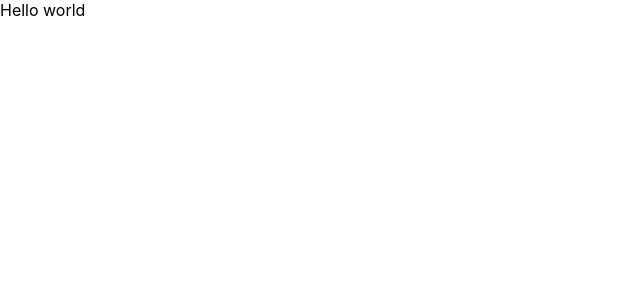
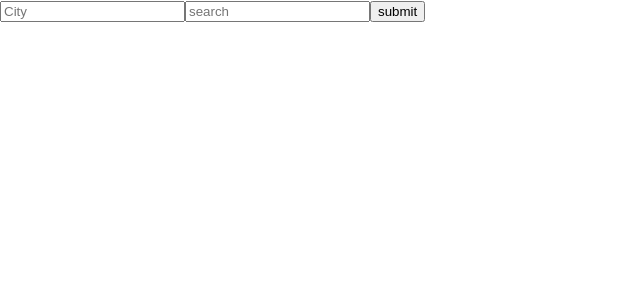
Before and after one commit to Salmankhancodes/FGI-Internal-Job-Portal, a React (Create React App) app in the folder Web App/frontend/: page / in a window 1280 px wide. Shown: the top 300 px of the page, without its empty margins (0-640 px from the left). Built offline with nearby package versions, Linux system fonts and the light colour scheme.

Commit message:
Added api to search and retrieve jobs by location.

```diff
--- a/Web App/frontend/src/App.js
+++ b/Web App/frontend/src/App.js
@@ -1,7 +1,9 @@
+import Feeds from './components/Feeds/Feeds'
 function App() {
   return (
     <div className='App'>
-      <>Hello world</>
+      <Feeds />
+      {/* <>Hello world</> */}
     </div>
   )
 }
--- a/Web App/frontend/src/components/Feeds/Feeds.jsx
+++ b/Web App/frontend/src/components/Feeds/Feeds.jsx
@@ -0,0 +1,116 @@
+import React, { useState } from 'react'
+import axios from 'axios'
+
+function Feeds() {
+  const [location, setLocation] = useState('')
+  const [search, setSearch] = useState('')
+  const [jobData, setJobData] = useState([])
+  const country="in"
+
+  let API_KEY = '3d3b4f0df0ffe00a90506fed37c05aa6'
+  let APP_ID = '36d1ac77'
+  let BASE_URL = 'https://api.adzuna.com/v1/api/jobs'
+  let BASE_PARAMS =
+    'search/1?&results_per_page=20&content-type=application/json'
+  const targetURL = `${BASE_URL}/${country.toLowerCase()}/${BASE_PARAMS}&app_id=${APP_ID}&app_key=${API_KEY}&what=${search}&where=${location}`
+
+  async function handleSubmit() {
+    const data = await axios.get(targetURL)
+    setJobData(data.data.results)
+    setSearch("")
+    setLocation("")
+  }
+
+
+  return (
+    <div>
+      <input
+        placeholder='City'
+        type='text'
+        value={location}
+        onChange={(e) => setLocation(e.target.value)}
+      />
+      <input
+        placeholder='search'
+        type='text'
+        value={search}
+        onChange={(e) => setSearch(e.target.value)}
+      />
+
+{/* Will be adding the country when adding filters,commented and hardcoded as for now */}
+
+      {/* <input
+        placeholder='
+      country'
+        type='text'
+        value={country}
+        onChange={(e) => setCountry(e.target.value)}
+      /> */}
+      <button onClick={handleSubmit}>submit</button>
+
+      <div>
+        {jobData === [] ? (
+          <></>
+        ) : (
+          jobData.map((eachJob) => {
+            return (
+              <div>
+                <hr />
+                <p>
+                  <b>Title:</b>
+                  {eachJob.title}
+                </p>
+                <p>
+                  <b>Company:</b>
+                  {eachJob.company.display_name}
+                </p>
+                <p>
+                  <b>Job description:</b>
+                  {eachJob.description}
+                </p>
+                <p>
+                  <b>Job location:</b>
+                  {eachJob.location.area.map((element) => {
+                    return <span>&nbsp;{element}</span>
+                  })}
+                </p>
+                <p>
+                  <b>Salary:</b>
+                  {eachJob.salary_min / 100000}-{eachJob.salary_max / 100000}{' '}
+                  LPA
+                </p>
+                <p>
+                  <b>Job type:</b>
+                  &nbsp;
+                  {eachJob.contract_time === undefined
+                    ? 'Not available'
+                    : eachJob.contract_time}
+                </p>
+                <p>
+                  <b>Posted On:</b>
+                  &nbsp;{eachJob.created.split('T')[0]}
+                </p>
+
+                <a href={eachJob.redirect_url}>Apply</a>
+
+                <hr />
+              </div>
+            )
+          })
+        )}
+      </div>
+    </div>
+  )
+}
+
+export default Feeds
+
+// console.log('position', data.data.results[0].title)
+// console.log('Company name', data.data.results[0].company.display_name)
+// console.log(data.data.results[0].description)
+// console.log(
+//   data.data.results[0].salary_min / 100000,
+//   '-',
+//   data.data.results[0].salary_max / 100000,
+//   ' LPA'
+// )
```
